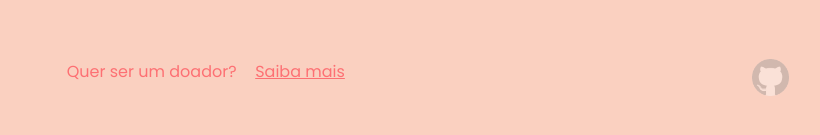
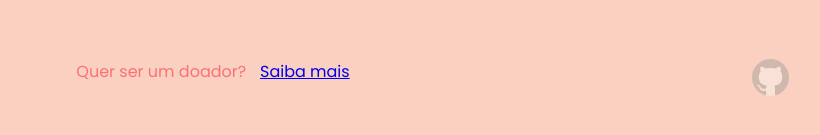
Before and after one commit to romeiro-bru/react-blood-compatibility, a React (Create React App) app: page / in a window 1280 px wide. Shown: the part 537-672 px from the top of the page, without its empty margins (427-1247 px from the left). Built offline with nearby package versions, Linux system fonts and the light colour scheme.

Commit message:
Add class

```diff
--- a/src/App.css
+++ b/src/App.css
@@ -27,13 +27,6 @@
   --outline: #ec2fe5;
   --opacity: 0.5;
   transition: all 0.55s linear;
-}
-
-a {
-  color: var(--outline);
-}
-a:visited {
-  color: var(--outline);
 }
 
 body {
@@ -68,9 +61,14 @@ header {
   margin: 0.2rem 0.5rem;
 }
 
-footer a {
+.link-donate {
   padding: 0.3rem;
+  color: var(--outline);
   outline-color: var(--outline);
+}
+
+.link-donate:visited {
+  color:var(--outline);
 }
 
 .donate-blood {
@@ -83,7 +81,6 @@ footer a {
   right: 4rem;
   margin-left: 1rem;
   opacity: 0.4;
-  outline-color: var(--outline);
 }
 
 .github:hover {
```
